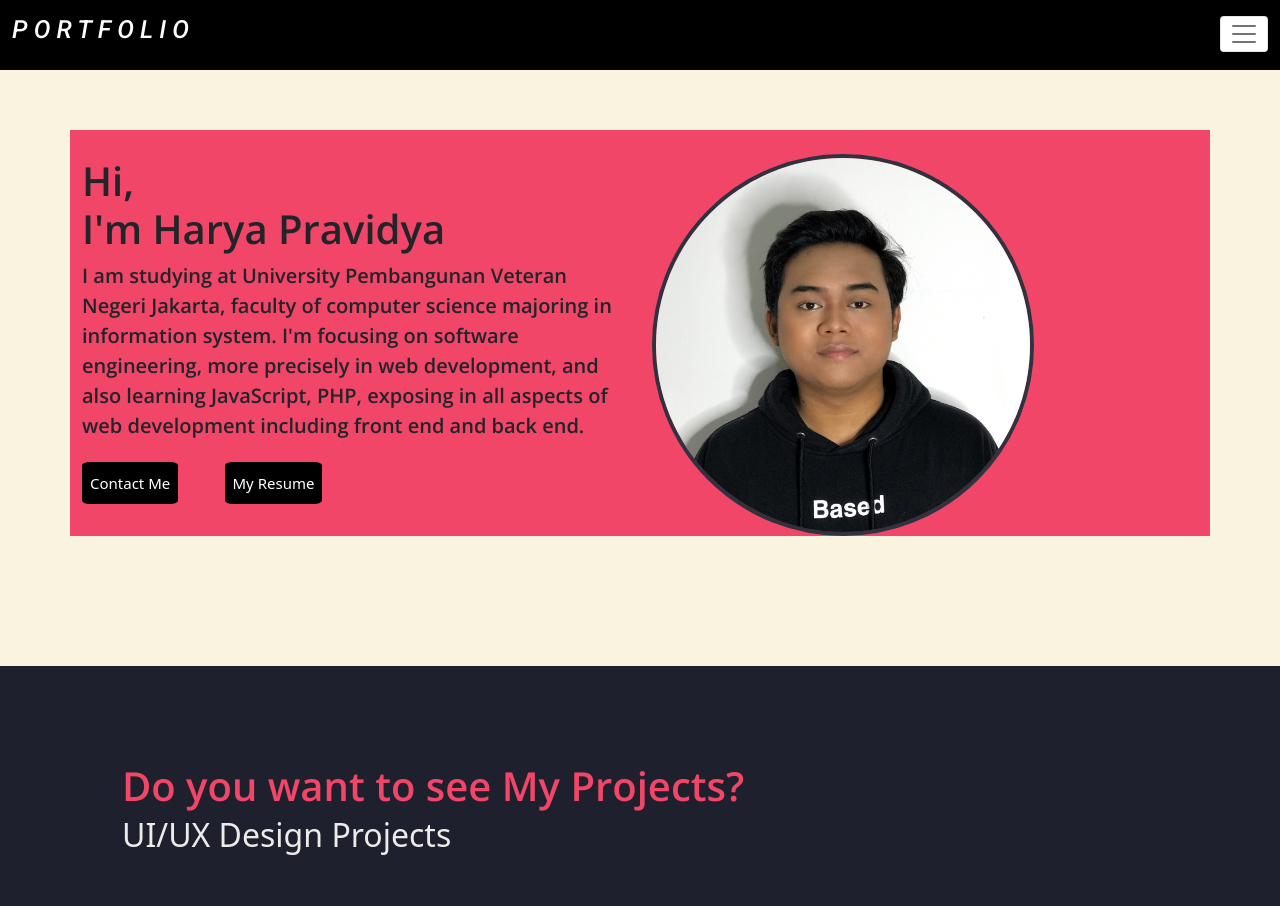
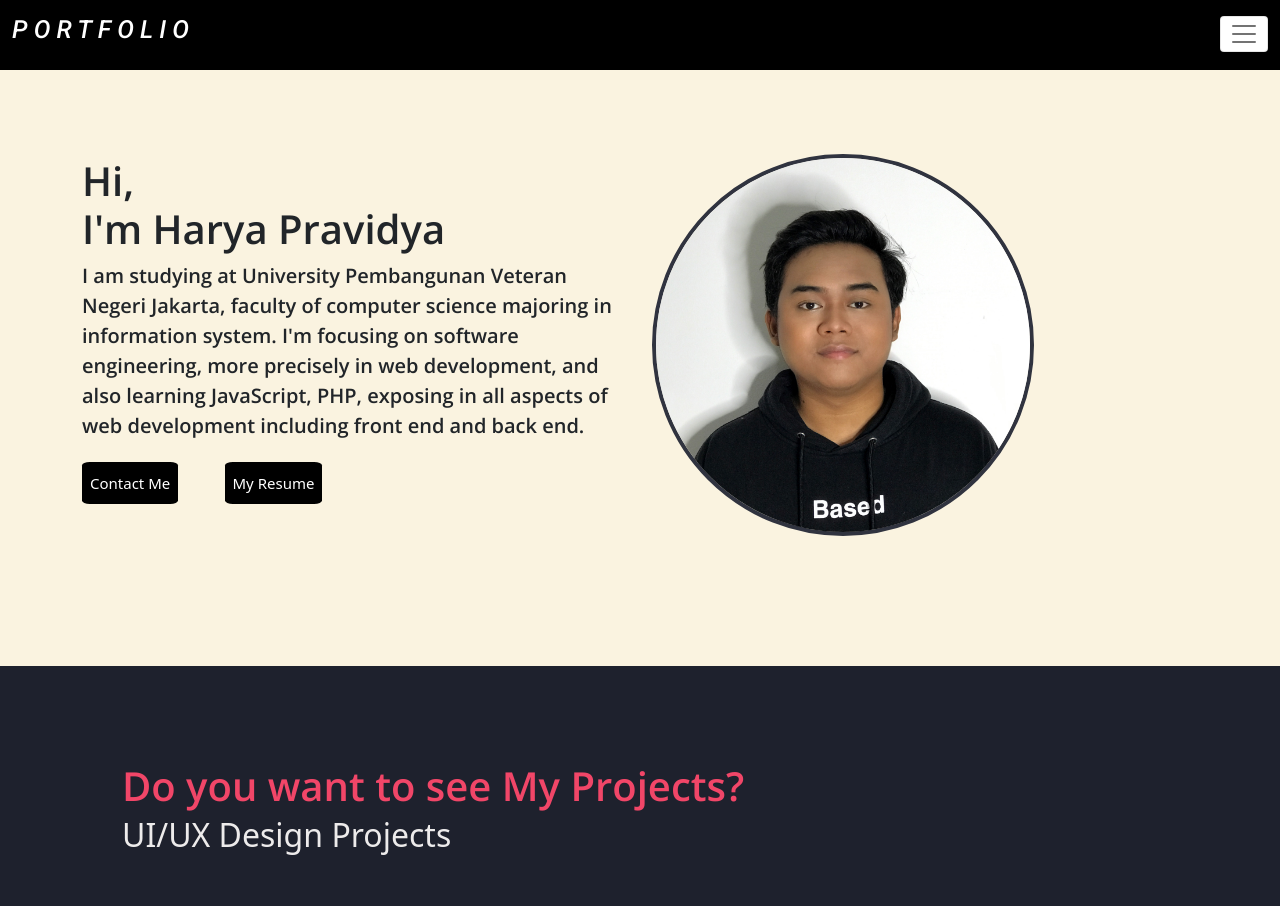
Before and after one commit to haryapravidya/test-porto, a plain HTML site: page index.html in a window 1280 px wide. Shown: the top 906 px of the page. Drawn offline with nearby package versions, Linux system fonts and the light colour scheme; a web font is replaced by a local one.

Commit message:
projek 2 update 2.2

```diff
--- a/index.html
+++ b/index.html
@@ -44,7 +44,7 @@
      <!--Intro--->
     <div class="container-fluid col-12 lightBG" >
             <div class="container  ">
-                <div class="row rowset1 flex-xs-column flex-sm-column flex-lg-row flex-md-column pinkBG">
+                <div class="row rowset1 flex-xs-column flex-sm-column flex-lg-row flex-md-column ">
                     <div class=" col  align-self-center   ">
                         <h1 class="font1">Hi, <br>
                             I'm Harya Pravidya
```
